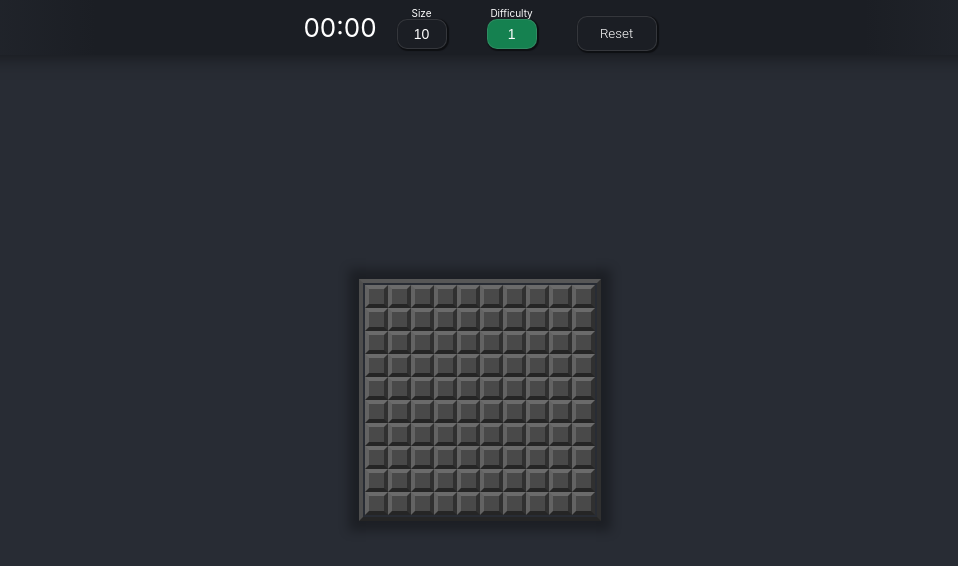
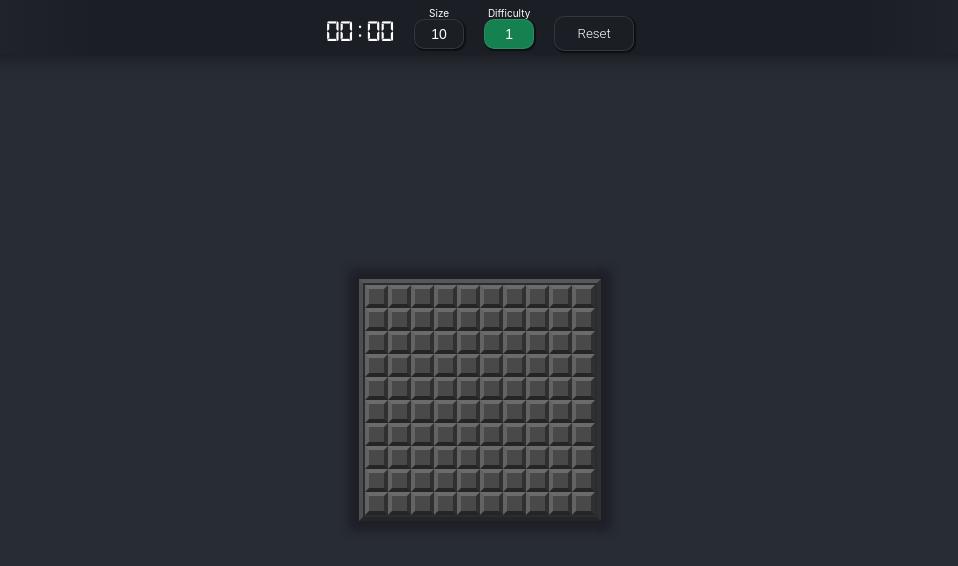
Before and after one commit to SerchoD/mine-sweeper, a React (Create React App) app: page / in a window 1280 px wide. Shown: the top 566 px of the page, without its empty margins (160-1118 px from the left). Built offline with nearby package versions, Linux system fonts and the light colour scheme.

Commit message:
added digital-7 font, setted to the timer font, and changed topbar sizes

```diff
--- a/src/App.css
+++ b/src/App.css
@@ -1,8 +1,12 @@
+/* import a new font from src assets fonts*/
+@font-face {
+	font-family: 'digital-7';
+	src: url('../src/assets/fonts/digital-7-mono.ttf');
+}
+
 * {
 	scrollbar-color: #3a4457 #282c34;
 	scrollbar-width: auto;
-
-	/* the same dark scroll bar for chrome */
 }
 ::-webkit-scrollbar {
 	width: 20px;
--- a/src/components/Timer/Timer.js
+++ b/src/components/Timer/Timer.js
@@ -1,4 +1,5 @@
 import React, { useState, useEffect } from 'react';
+import './Timer.scss';
 
 const Timer = ({ triggerTimer }) => {
 	const [isRunning, setIsRunning] = useState(false);
@@ -55,12 +56,10 @@ const Timer = ({ triggerTimer }) => {
 	const hundredthsOfSeconds = Math.floor((currentTime / 10) % 100);
 
 	return (
-		<div>
-			<div>
-				{minutes <= 0 ? '' : minutes + ':'}
-				{seconds < 10 ? `0${seconds}` : seconds}:
-				{hundredthsOfSeconds < 10 ? `0${hundredthsOfSeconds}` : hundredthsOfSeconds}
-			</div>
+		<div className='timer-container'>
+			{minutes <= 0 ? '' : minutes + ':'}
+			{seconds < 10 ? `0${seconds}` : seconds}:
+			{hundredthsOfSeconds < 10 ? `0${hundredthsOfSeconds}` : hundredthsOfSeconds}
 		</div>
 	);
 };
--- /dev/null
+++ b/src/components/Timer/Timer.scss
@@ -0,0 +1,5 @@
+.timer-container {
+    font-family: 'digital-7';
+    font-size: 30px;
+    margin-right: 10px;
+}
--- a/src/components/TopBar/TopBar.scss
+++ b/src/components/TopBar/TopBar.scss
@@ -20,7 +20,7 @@
         align-items: center;
 
         font-size: 10px;
-        margin: 0px 20px;
+        margin: 0px 10px;
 
         .select-input {
             -webkit-appearance: none;
@@ -83,7 +83,7 @@
         display: inline-block;
         position: relative;
         margin-top: 12px;
-        margin-left: 20px;
+        margin-left: 10px;
         width: 80px;
         height: 35px;
 
```
Also changed, not shown: src/assets/fonts/digital-7-mono.ttf (added).
